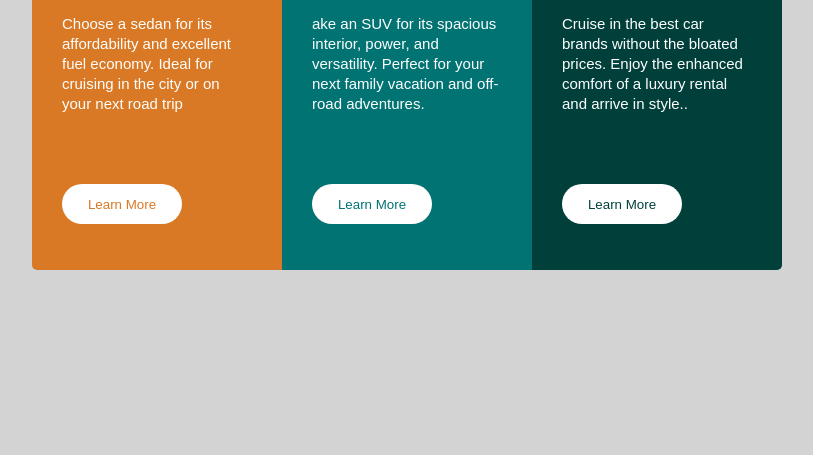
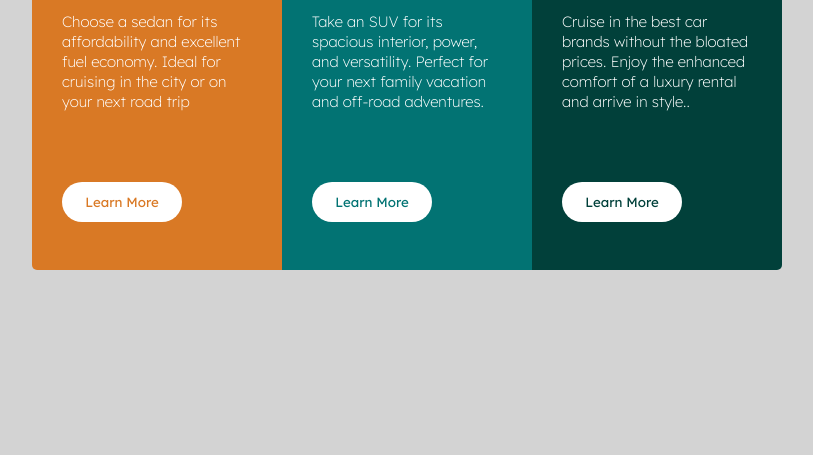
Before and after one commit to Gushigustavo/projetocar, a plain HTML site: page index.html in a window 1280 px wide. Shown: the part 345-800 px from the top of the page, without its empty margins (233-1046 px from the left). Drawn offline with Linux system fonts and the light colour scheme.

Commit message:
atualzação de fontes

```diff
--- a/index.html
+++ b/index.html
@@ -18,7 +18,7 @@
     <div class="box" id="cor2">
         <img src="images/icon-suvs.svg" alt="imagem Suv">
         <h1>Suv</h1>
-        <p>ake an SUV for its spacious interior, power, and versatility. Perfect for your next family vacation and off-road adventures.</p>
+        <p>Take an SUV for its spacious interior, power, and versatility. Perfect for your next family vacation and off-road adventures.</p>
         <button id="btn2">Learn More</button>
     </div>
     <div class="box" id="cor3">
--- a/style.css
+++ b/style.css
@@ -1,4 +1,5 @@
 @import url('https://fonts.googleapis.com/css2?family=Lexend+Deca:wght@200;300;400;500;700;800;900&display=swap');
+@import url('https://fonts.googleapis.com/css2?family=Big+Shoulders+Display:wght@200;300;500;600;700;800;900&display=swap');
 
 *{
     margin: 0;
@@ -12,6 +13,7 @@
     --cor3:#01403A;
     --fontpadrao:Verdana, Geneva, Tahoma, sans-serif;
     --font1:'Lexend Deca', sans-serif;
+    --font2:'Big Shoulders Display', cursive;
 }
 body{
     background-color: lightgrey;
@@ -40,21 +42,24 @@ div.box{
     flex-basis: 250px;
     padding: 30px;
     color: white;
-    font-family: var(--font1);
+
 
 }
 div.box h1{
+    font-family: var(--font2);
     margin: 30px 0px;
     text-transform: uppercase;
-    font-weight: normal;
+    font-weight: 700;
 
 }
 div.box p{
-    font-family:Arial, Helvetica, sans-serif;
+    font-family:var(--font1);
+    font-weight:200;
     line-height: 20px;
     font-size: 15px;
 }
 div.box button{
+    font-family: var(--font1);
     margin-top: 70px;
 }
 #btn1{
```
